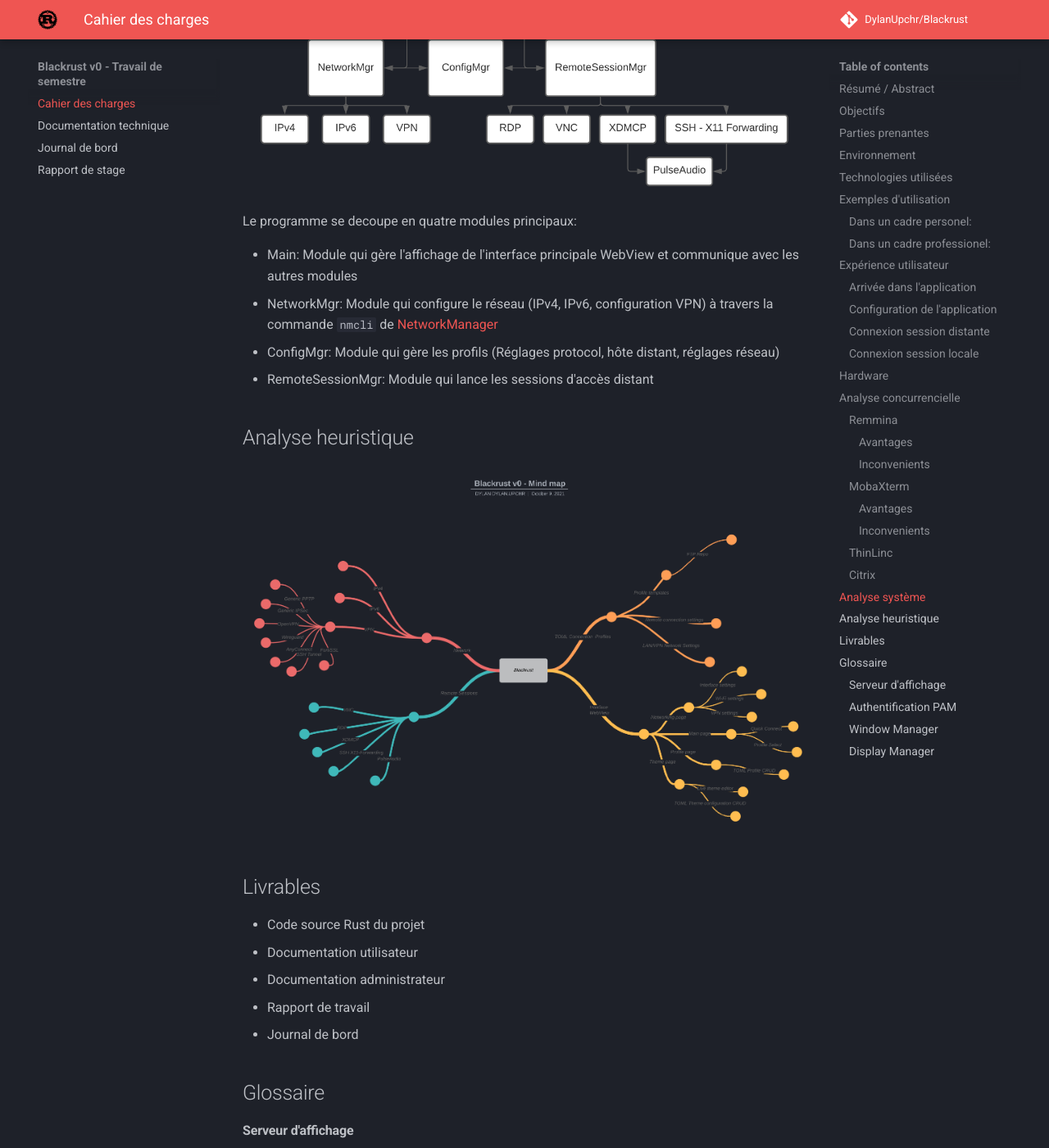
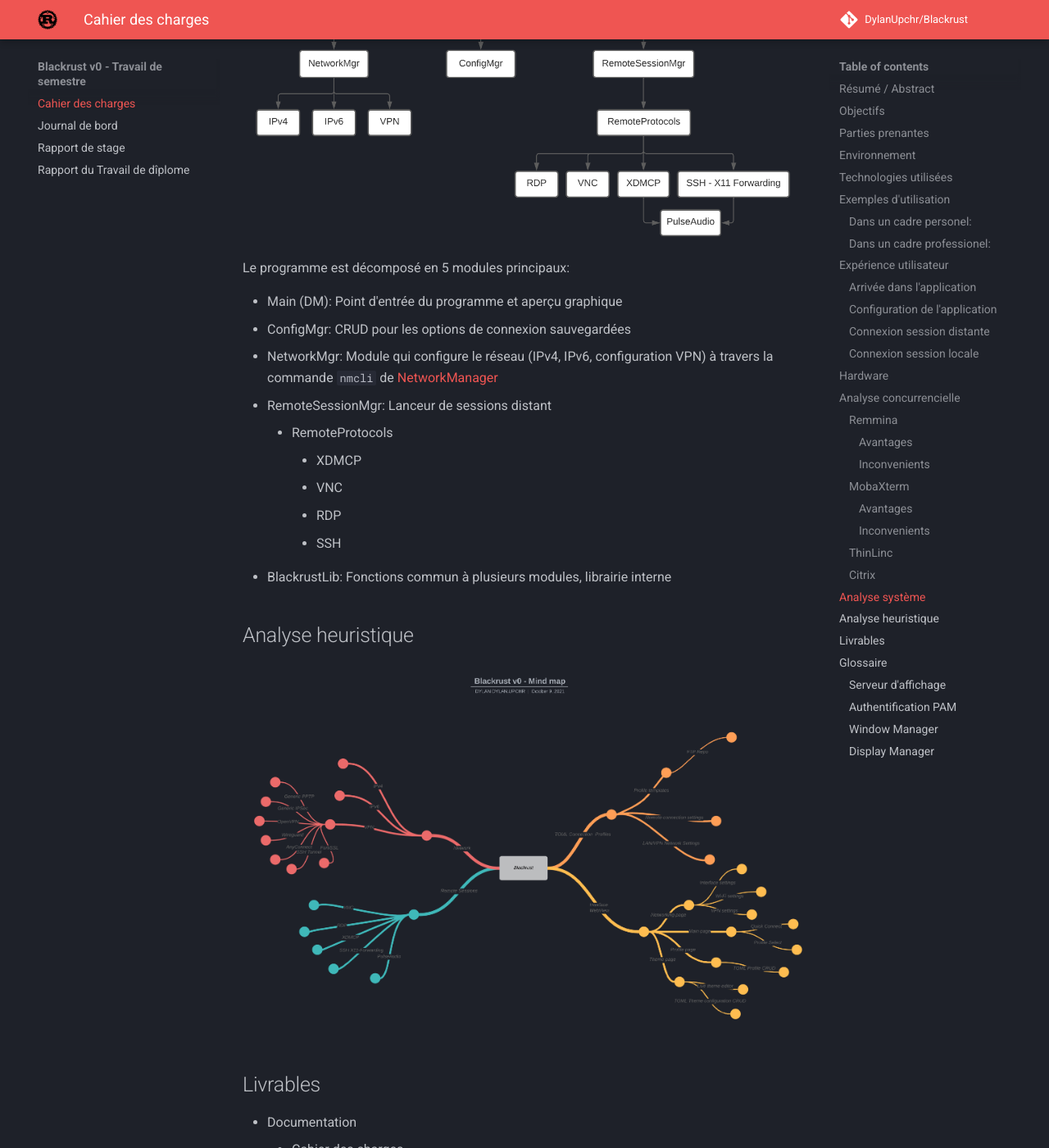
Before and after one commit to DylanUpchr/Blackrust, an MkDocs documentation site: the page built from docs/index.md, in a window 1280 px wide and 1400 px high, scrolled down 6064 px. Shown: the whole window at 82% size. Built offline with MkDocs 1.6.1 and Material for MkDocs 9.7.7, drawn with Linux system fonts in a browser that asks for light colours; comment, search, counter and statistics services are not loaded; some of the changed text lies outside the part shown.

Commit message:
Updated documentation

```diff
--- a/docs/index.md
+++ b/docs/index.md
@@ -124,23 +124,32 @@ Citrix est un environnement d'accès distant complet basé sur le RDP/RDS qui pr
 Ils proposent une soultion propriétaire qui utilise des librairies open source, afin d'avoir un système client/serveur pour les clients légers interne, et même du télétravail selon la configuration réseau. Ils font partie de la concurrence à ce projet, car ils se situent dans le même domaine et remplissent le même, cas d'utilisation, mais ils proposent un écosystème d'accès distant complet alors que Blackrust est un client polyvalent pour les installations basiques de RDP/VNC/SSH/XDMCP.
 ## Analyse système
 ![Analyse système](./img/blackrust-systems-analysis.png)
-Le programme se decoupe en quatre modules principaux:
+Le programme est décomposé en 5 modules principaux:
 
-- Main: Module qui gère l'affichage de l'interface principale WebView et communique avec les autres modules
+- Main (DM): Point d'entrée du programme et aperçu graphique
+- ConfigMgr: CRUD pour les options de connexion sauvegardées
 - NetworkMgr: Module qui configure le réseau (IPv4, IPv6, configuration VPN) à travers la commande `nmcli` de [NetworkManager](https://networkmanager.dev/)
-- ConfigMgr: Module qui gère les profils (Réglages protocol, hôte distant, réglages réseau)
-- RemoteSessionMgr: Module qui lance les sessions d'accès distant
+- RemoteSessionMgr: Lanceur de sessions distant
+    - RemoteProtocols
+        - XDMCP
+        - VNC
+        - RDP
+        - SSH
+- BlackrustLib: Fonctions commun à plusieurs modules, librairie interne
 
 
 ## Analyse heuristique
 ![Analyse heuristique](./img/blackrust-mind-map.png)
 
 ## Livrables
-- Code source Rust du projet
-- Documentation utilisateur
-- Documentation administrateur
-- Rapport de travail
-- Journal de bord
+- Documentation
+    - Cahier des charges
+    - Journal de bord
+    - Documentation technique
+    - Manuel utilisateur
+- Programme
+    - Paquet avec scripts d'installation (PKGBUILD)
+    - Code source ([Github](https://github.com/DylanUpchr/Blackrust))
 
 ## Glossaire
 #### Serveur d'affichage
```
Also changed, not shown: other parts of docs/index.md (+2 -2 lines), docs/doc_technique.md (deleted, +0 -92 lines), docs/jdb.md (+1 -0 lines), docs/rapport_td.md (added, +133 -0 lines), docs/img/blackrust-systems-analysis.png.
